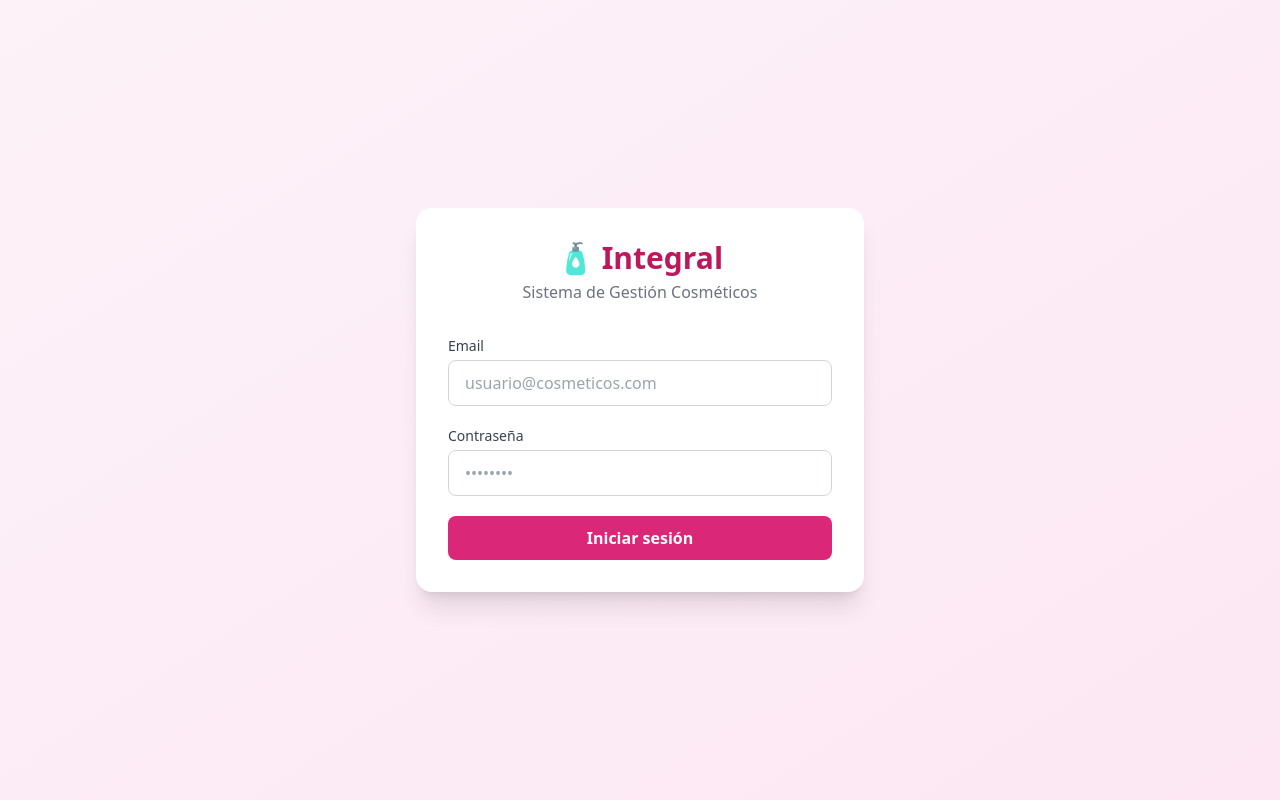
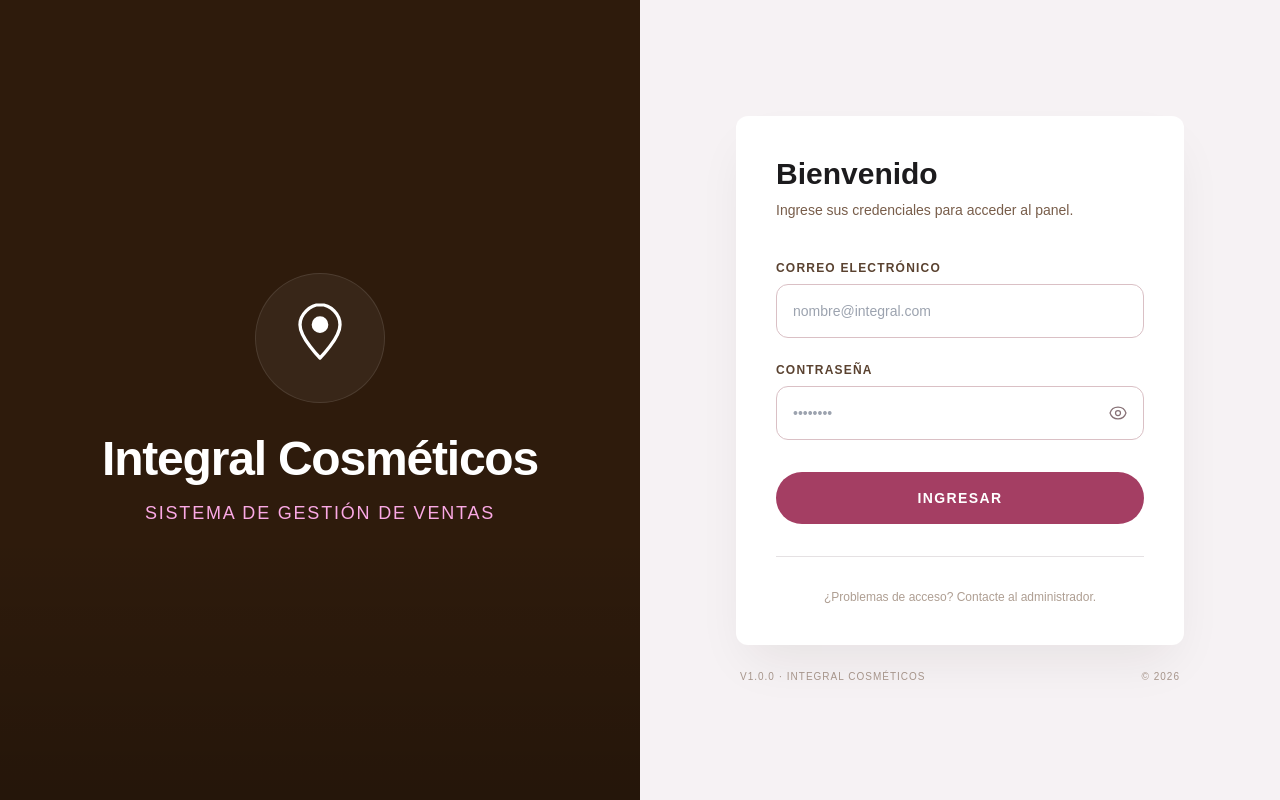
Before and after one commit to LuisOcp2/integralcosmeticos, a React (Vite) app in the folder apps/desktop/: page /login in a window 1280 px wide. Built offline with nearby package versions, Linux system fonts and the light colour scheme.

Commit message:
feat(desktop): rediseño LoginPage con paleta Integral Cosméticos (Stitch)

```diff
--- a/apps/desktop/src/pages/LoginPage.tsx
+++ b/apps/desktop/src/pages/LoginPage.tsx
@@ -8,6 +8,7 @@ export default function LoginPage() {
   const login = useAuthStore((state) => state.login);
   const [email, setEmail] = useState('');
   const [password, setPassword] = useState('');
+  const [showPassword, setShowPassword] = useState(false);
   const [error, setError] = useState('');
   const [loading, setLoading] = useState(false);
 
@@ -27,51 +28,146 @@ export default function LoginPage() {
   };
 
   return (
-    <div className="min-h-screen bg-gradient-to-br from-primary-50 to-primary-100 flex items-center justify-center p-4">
-      <div className="bg-white rounded-2xl shadow-xl w-full max-w-md p-8">
-        <div className="text-center mb-8">
-          <h1 className="text-3xl font-bold text-primary-700">🧴 Integral</h1>
-          <p className="text-gray-500 mt-1">Sistema de Gestión Cosméticos</p>
+    <main className="flex min-h-screen" style={{ fontFamily: "'Manrope', sans-serif" }}>
+      {/* Left Side: Brand Panel */}
+      <section className="hidden lg:flex lg:w-1/2 relative overflow-hidden items-center justify-center" style={{ backgroundColor: '#2E1B0C' }}>
+        <div className="z-10 text-center flex flex-col items-center px-12">
+          <div className="mb-8 p-6 rounded-full border border-white/10" style={{ backgroundColor: 'rgba(255,255,255,0.05)' }}>
+            <svg xmlns="http://www.w3.org/2000/svg" className="w-20 h-20 text-white" fill="none" viewBox="0 0 24 24" stroke="currentColor" strokeWidth={1}>
+              <path strokeLinecap="round" strokeLinejoin="round" d="M12 2C9 2 6 5 6 8c0 4 6 10 6 10s6-6 6-10c0-3-2.686-6-6-6z" />
+              <circle cx="12" cy="8" r="2" fill="currentColor" />
+            </svg>
           </div>
+          <h1 className="text-white text-5xl font-extrabold tracking-tight mb-4">
+            Integral Cosméticos
+          </h1>
+          <p className="text-lg font-medium tracking-widest uppercase" style={{ color: '#FBA9E5' }}>
+            Sistema de Gestión de Ventas
+          </p>
+        </div>
+        <div className="absolute bottom-0 left-0 w-full h-1/3 bg-gradient-to-t from-black/20 to-transparent" />
+      </section>
 
-        <form onSubmit={handleSubmit} className="space-y-5">
-          <div>
-            <label className="block text-sm font-medium text-gray-700 mb-1">Email</label>
+      {/* Right Side: Login Form */}
+      <section className="w-full lg:w-1/2 flex flex-col items-center justify-center px-6 sm:px-12 md:px-24" style={{ backgroundColor: '#F6F2F4' }}>
+        <div className="w-full max-w-md">
+          <div className="bg-white p-10 rounded-xl" style={{ boxShadow: '0 24px 48px -12px rgba(42,23,9,0.08)' }}>
+            <header className="mb-10 text-center lg:text-left">
+              <h2 className="text-3xl font-bold mb-2" style={{ color: '#1c1b1d' }}>
+                Bienvenido
+              </h2>
+              <p className="text-sm font-medium" style={{ color: '#785d4a' }}>
+                Ingrese sus credenciales para acceder al panel.
+              </p>
+            </header>
+
+            <form onSubmit={handleSubmit} className="space-y-6">
+              {/* Email */}
+              <div className="space-y-2">
+                <label className="block text-xs font-bold uppercase tracking-widest" style={{ color: '#5a4230' }} htmlFor="email">
+                  Correo Electrónico
+                </label>
                 <input
+                  id="email"
                   type="email"
                   value={email}
                   onChange={(e) => setEmail(e.target.value)}
-              className="w-full border border-gray-300 rounded-lg px-4 py-2.5 focus:outline-none focus:ring-2 focus:ring-primary-400"
-              placeholder="usuario@cosmeticos.com"
+                  placeholder="nombre@integral.com"
                   required
+                  className="w-full px-4 py-4 rounded-xl border transition-all duration-200 outline-none text-sm"
+                  style={{
+                    backgroundColor: '#ffffff',
+                    borderColor: '#dac0c5',
+                    color: '#1c1b1d',
+                  }}
+                  onFocus={(e) => (e.currentTarget.style.borderColor = '#A43E63')}
+                  onBlur={(e) => (e.currentTarget.style.borderColor = '#dac0c5')}
                 />
               </div>
 
-          <div>
-            <label className="block text-sm font-medium text-gray-700 mb-1">Contraseña</label>
+              {/* Password */}
+              <div className="space-y-2">
+                <label className="block text-xs font-bold uppercase tracking-widest" style={{ color: '#5a4230' }} htmlFor="password">
+                  Contraseña
+                </label>
+                <div className="relative">
                   <input
-              type="password"
+                    id="password"
+                    type={showPassword ? 'text' : 'password'}
                     value={password}
                     onChange={(e) => setPassword(e.target.value)}
-              className="w-full border border-gray-300 rounded-lg px-4 py-2.5 focus:outline-none focus:ring-2 focus:ring-primary-400"
                     placeholder="••••••••"
                     required
+                    className="w-full px-4 py-4 pr-12 rounded-xl border transition-all duration-200 outline-none text-sm"
+                    style={{
+                      backgroundColor: '#ffffff',
+                      borderColor: '#dac0c5',
+                      color: '#1c1b1d',
+                    }}
+                    onFocus={(e) => (e.currentTarget.style.borderColor = '#A43E63')}
+                    onBlur={(e) => (e.currentTarget.style.borderColor = '#dac0c5')}
                   />
+                  <button
+                    type="button"
+                    onClick={() => setShowPassword(!showPassword)}
+                    className="absolute right-4 top-1/2 -translate-y-1/2 focus:outline-none"
+                    style={{ color: '#877176' }}
+                  >
+                    {showPassword ? (
+                      <svg xmlns="http://www.w3.org/2000/svg" className="w-5 h-5" fill="none" viewBox="0 0 24 24" stroke="currentColor">
+                        <path strokeLinecap="round" strokeLinejoin="round" strokeWidth={1.5} d="M13.875 18.825A10.05 10.05 0 0112 19c-5 0-9-4-9-7s4-7 9-7a9.97 9.97 0 015.39 1.56M15 12a3 3 0 11-6 0 3 3 0 016 0z" />
+                        <path strokeLinecap="round" strokeLinejoin="round" strokeWidth={1.5} d="M3 3l18 18" />
+                      </svg>
+                    ) : (
+                      <svg xmlns="http://www.w3.org/2000/svg" className="w-5 h-5" fill="none" viewBox="0 0 24 24" stroke="currentColor">
+                        <path strokeLinecap="round" strokeLinejoin="round" strokeWidth={1.5} d="M15 12a3 3 0 11-6 0 3 3 0 016 0z" />
+                        <path strokeLinecap="round" strokeLinejoin="round" strokeWidth={1.5} d="M2.458 12C3.732 7.943 7.523 5 12 5c4.477 0 8.268 2.943 9.542 7-1.274 4.057-5.065 7-9.542 7-4.477 0-8.268-2.943-9.542-7z" />
+                      </svg>
+                    )}
+                  </button>
+                </div>
               </div>
 
+              {/* Error */}
               {error && (
-            <p className="text-red-500 text-sm bg-red-50 px-3 py-2 rounded-lg">{error}</p>
+                <div className="px-4 py-3 rounded-xl text-sm font-medium" style={{ backgroundColor: '#ffdad6', color: '#93000a' }}>
+                  {error}
+                </div>
               )}
 
+              {/* Submit */}
+              <div className="pt-2">
                 <button
                   type="submit"
                   disabled={loading}
-            className="w-full bg-primary-600 hover:bg-primary-700 text-white font-semibold py-2.5 rounded-lg transition-colors disabled:opacity-50"
+                  className="w-full py-4 px-6 text-white font-bold text-sm tracking-widest uppercase rounded-full transition-all duration-200 disabled:opacity-60"
+                  style={{ backgroundColor: '#A43E63' }}
+                  onMouseEnter={(e) => !loading && (e.currentTarget.style.backgroundColor = '#85264b')}
+                  onMouseLeave={(e) => !loading && (e.currentTarget.style.backgroundColor = '#A43E63')}
                 >
-            {loading ? 'Iniciando sesión...' : 'Iniciar sesión'}
+                  {loading ? 'Iniciando sesión...' : 'Ingresar'}
                 </button>
+              </div>
             </form>
+
+            <footer className="mt-8 pt-8 border-t" style={{ borderColor: '#e5e1e3' }}>
+              <p className="text-center text-xs" style={{ color: 'rgba(120,93,74,0.6)' }}>
+                ¿Problemas de acceso? Contacte al administrador.
+              </p>
+            </footer>
+          </div>
+
+          {/* Version footer */}
+          <div className="flex justify-between items-center mt-6 px-1">
+            <span className="text-xs uppercase tracking-widest" style={{ color: 'rgba(115,89,70,0.6)', fontSize: '10px' }}>
+              v1.0.0 · Integral Cosméticos
+            </span>
+            <span className="text-xs uppercase tracking-widest" style={{ color: 'rgba(115,89,70,0.6)', fontSize: '10px' }}>
+              © 2026
+            </span>
           </div>
         </div>
+      </section>
+    </main>
   );
 }
```
Lines whose indentation alone changed are shown as unchanged.
